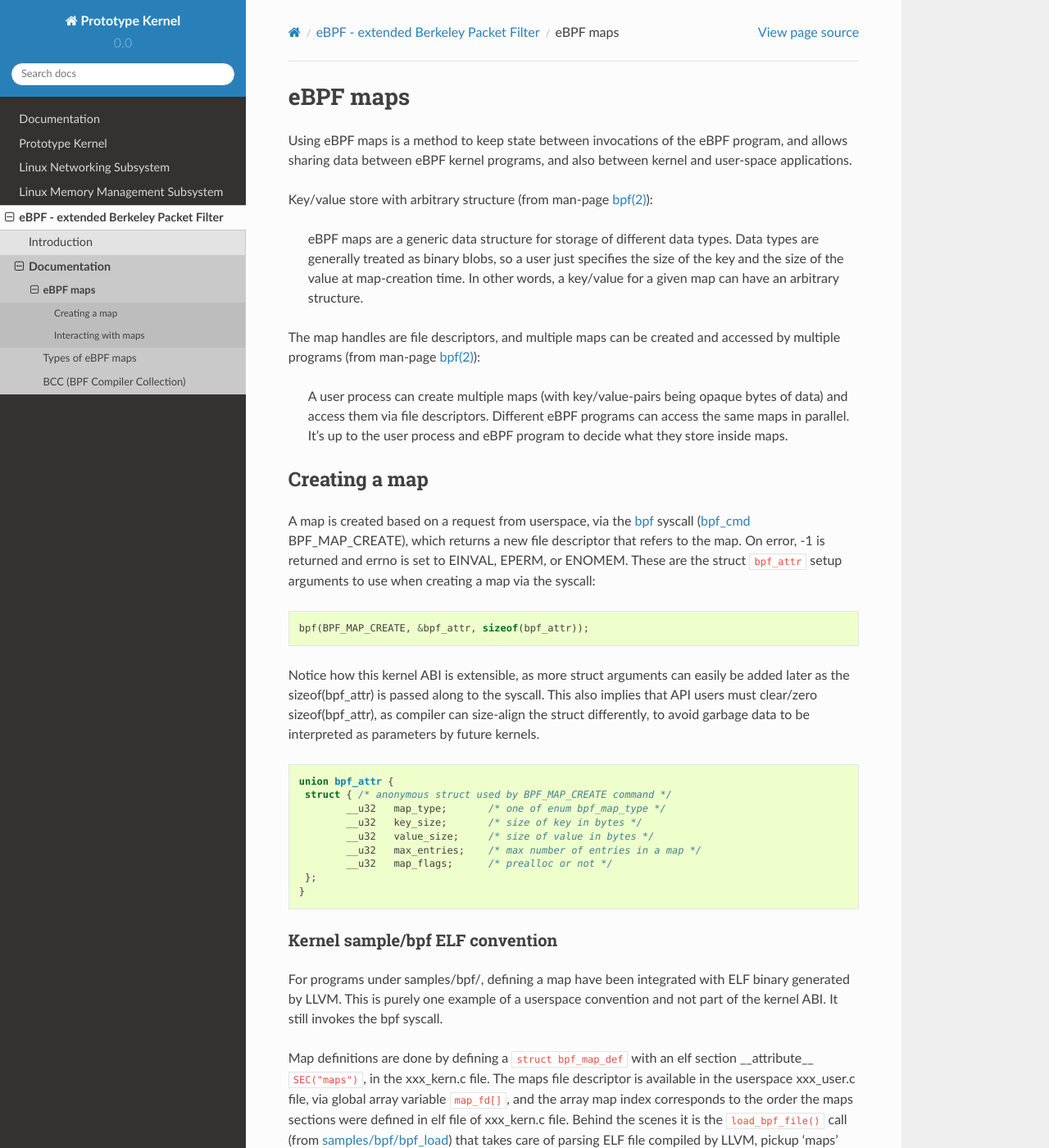
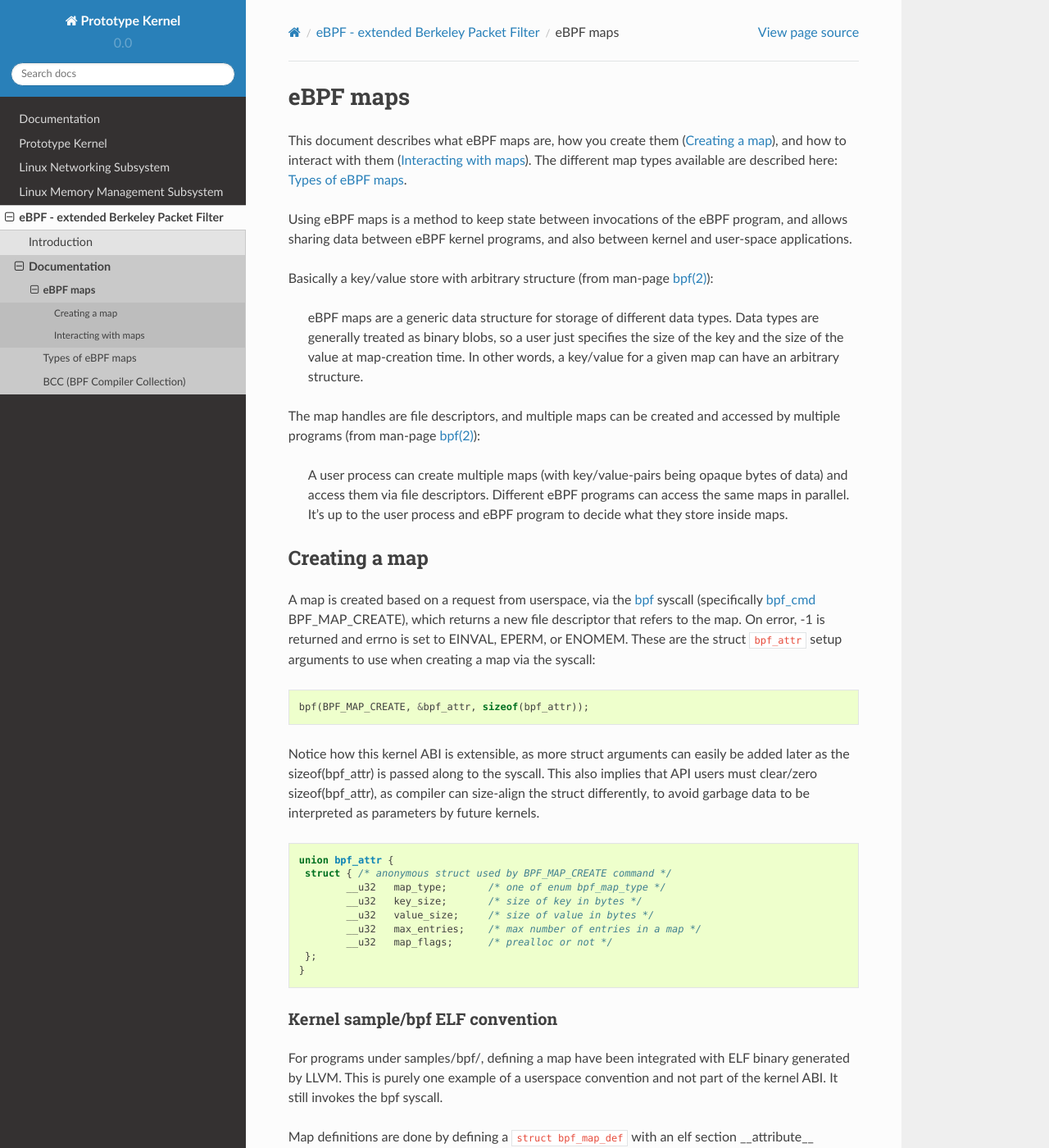
Before and after one commit to netoptimizer/prototype-kernel, a Sphinx documentation site: the page built from kernel/Documentation/bpf/ebpf_maps.rst, in a window 1280 px wide and 1400 px high. Shown: the whole window at 82% size. Built offline with Sphinx 7.4.7 and the Read the Docs theme 2.0.0, drawn with Linux system fonts in a browser that asks for light colours; some of the changed text lies outside the part shown.

Commit message:
doc: ebpf update map and map types descriptions and internal refs
Signed-off-by: Jesper Dangaard Brouer <brouer@redhat.com>

```diff
--- a/kernel/Documentation/bpf/ebpf_maps.rst
+++ b/kernel/Documentation/bpf/ebpf_maps.rst
@@ -1,12 +1,18 @@
 =========
 eBPF maps
 =========
+
+This document describes what eBPF maps are, how you create them
+(`Creating a map`_), and how to interact with them (`Interacting with
+maps`_).  The different map types available are described here:
+:doc:`ebpf_maps_types`.
 
 Using eBPF maps is a method to keep state between invocations of the
 eBPF program, and allows sharing data between eBPF kernel programs,
 and also between kernel and user-space applications.
 
-Key/value store with arbitrary structure (from man-page `bpf(2)`_):
+Basically a key/value store with arbitrary structure (from man-page
+`bpf(2)`_):
 
  eBPF maps are a generic data structure for storage of different data
  types.  Data types are generally treated as binary blobs, so a user
@@ -23,14 +29,16 @@ and accessed by multiple programs (from man-page `bpf(2)`_):
  up to the user process and eBPF program to decide what they store
  inside maps.
 
+
 Creating a map
 ==============
 
 A map is created based on a request from userspace, via the `bpf`_
-syscall (`bpf_cmd`_ BPF_MAP_CREATE), which returns a new file descriptor
-that refers to the map.  On error, -1 is returned and errno is set to
-EINVAL, EPERM, or ENOMEM. These are the struct ``bpf_attr`` setup
-arguments to use when creating a map via the syscall:
+syscall (specifically `bpf_cmd`_ BPF_MAP_CREATE), which returns a new
+file descriptor that refers to the map.  On error, -1 is returned and
+errno is set to EINVAL, EPERM, or ENOMEM. These are the struct
+``bpf_attr`` setup arguments to use when creating a map via the
+syscall:
 
 .. code-block:: c
 
@@ -73,7 +81,7 @@ file, via global array variable ``map_fd[]``, and the array map index
 corresponds to the order the maps sections were defined in elf file of
 xxx_kern.c file.  Behind the scenes it is the ``load_bpf_file()`` call
 (from `samples/bpf/bpf_load`_) that takes care of parsing ELF file
-compiled by LLVM, pickup 'maps' section and creates maps via BPF
+compiled by LLVM, pickup 'maps' section and creates maps via the bpf
 syscall.
 
 .. code-block:: c
```
Also changed, not shown: kernel/Documentation/bpf/ebpf_maps_types.rst (+11 -8 lines).
